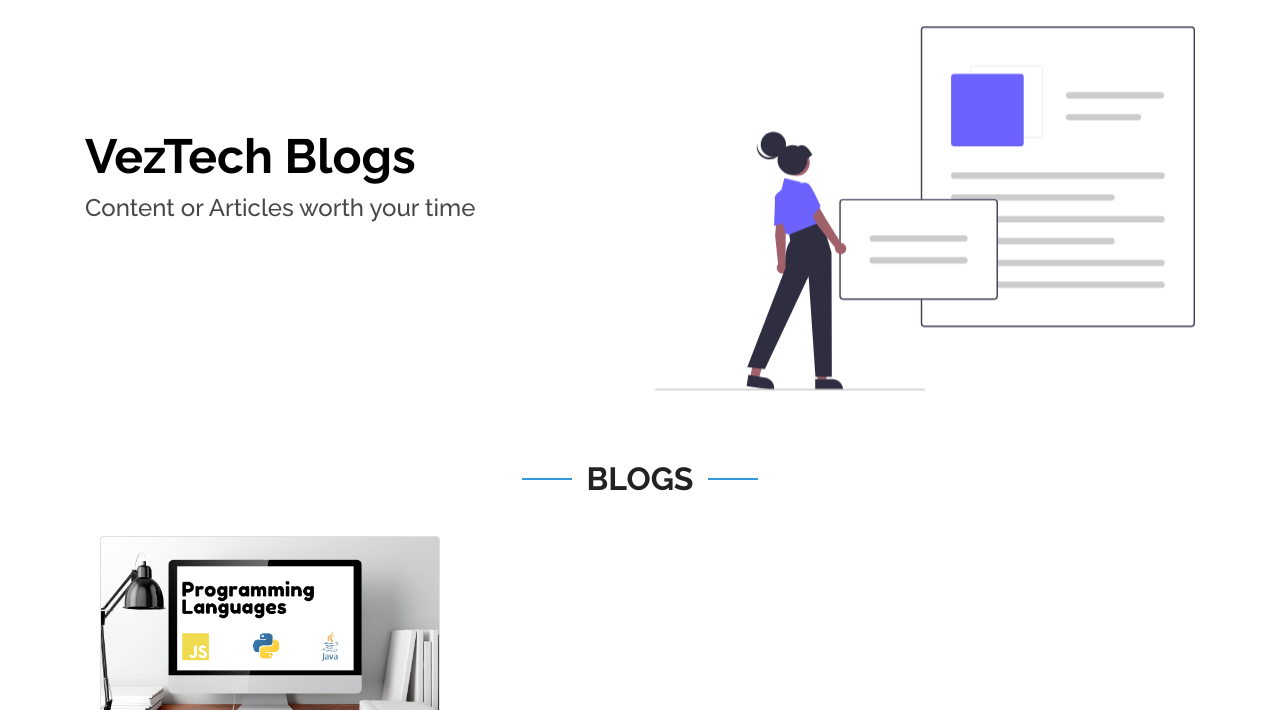
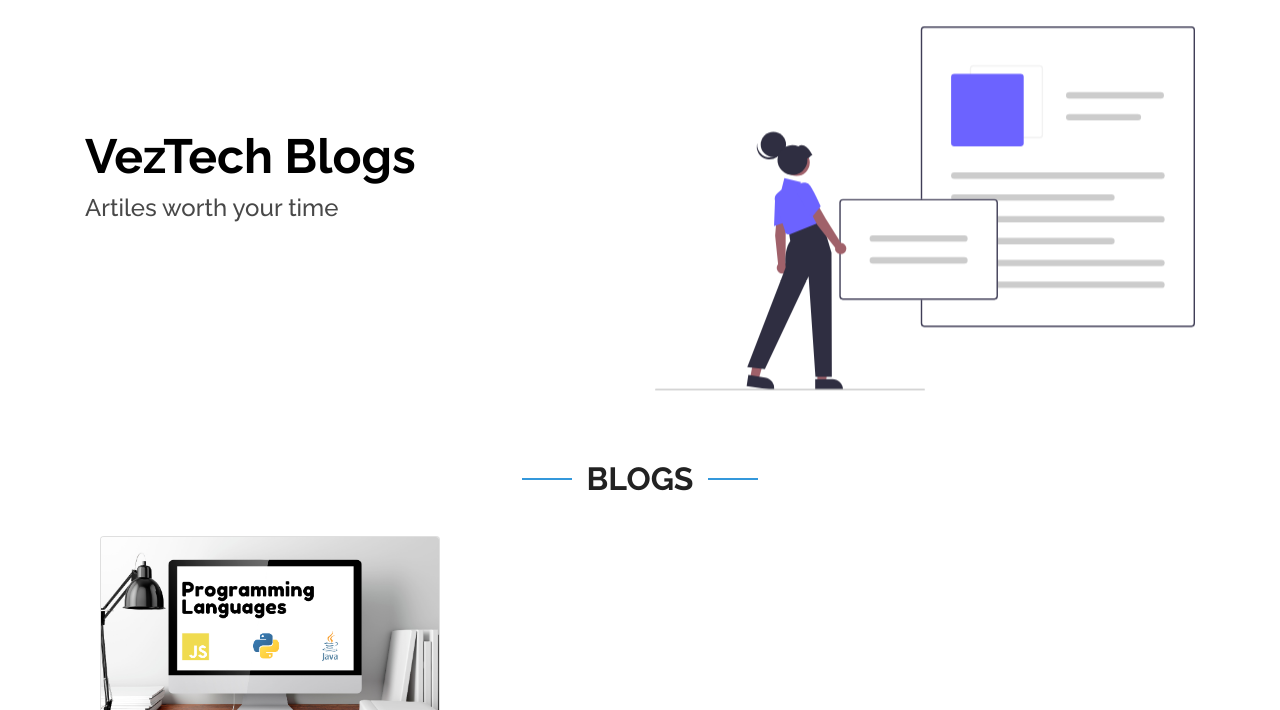
Before and after one commit to Viz38/veztech.github.io, a plain HTML site: page pages/blog/blogsPage.html in a window 1280 px wide. Shown: the part 90-800 px from the top of the page. Drawn offline with nearby package versions, Linux system fonts and the light colour scheme.

Commit message:
fixes in blog again :(

```diff
--- a/pages/blog/blogsPage.html
+++ b/pages/blog/blogsPage.html
@@ -82,7 +82,7 @@
                         justify-content-center">
                         <h1 data-aos="fade-up">VezTech Blogs</h1>
                         <h2 data-aos="fade-up" data-aos-delay="400">
-                            Content or Articles worth your time
+                            Artiles worth your time
                         </h2>
                     </div>
                     <div
```
